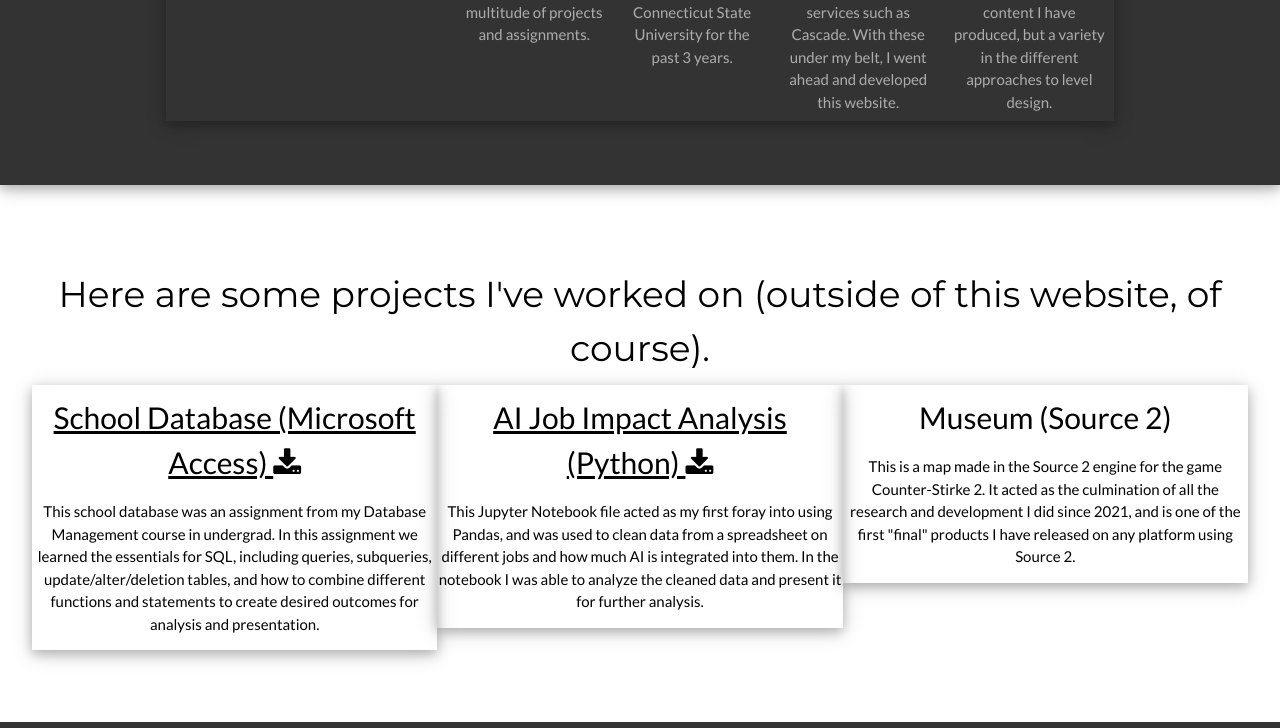
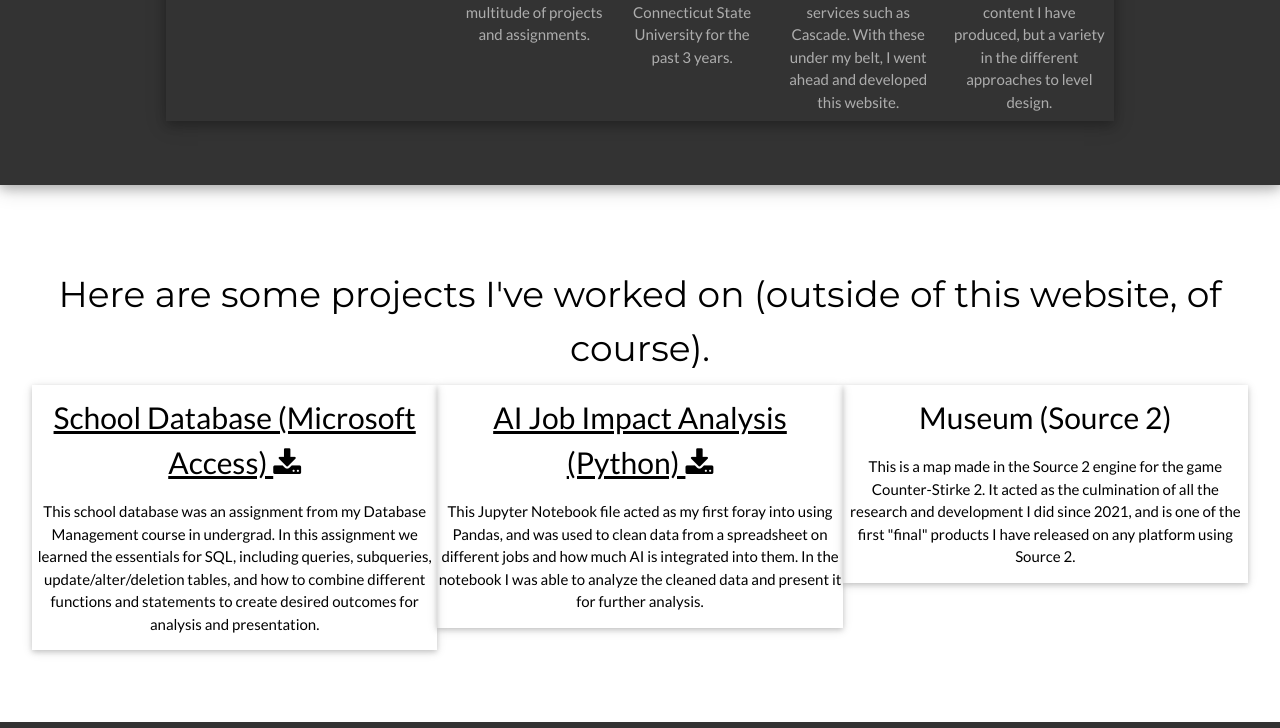
Before and after one commit to hinesjos/hinesjos.github.io, a plain HTML site: page index.html in a window 1280 px wide. Shown: the part 2024-2752 px from the top of the page. Drawn offline with nearby package versions, Linux system fonts and the light colour scheme.

Commit message:
CardShadowEdits

```diff
--- a/index.html
+++ b/index.html
@@ -146,19 +146,19 @@ th {
   <div class="w3-padding">
     <div class="w3-center w3-row">
       <h1>Here are some projects I've worked on (outside of this website, of course).</h1>
-      <div class="w3-third w3-card-4" style="text-decoration:none">
+      <div class="w3-third w3-card-2" style="text-decoration:none">
         <a href="SchoolDB.zip" download="SchoolDB"><h2>School Database (Microsoft Access) <i class="fa fa-download" aria-hidden="true"></i></h2></a>
         <p>This school database was an assignment from my Database Management course in undergrad. In this assignment we learned the essentials for SQL, including queries, subqueries, update/alter/deletion tables, and how to
           combine different functions and statements to create desired outcomes for analysis and presentation.
         </p>
       </div>
-      <div class="w3-third w3-card-4" style="text-decoration:none">
+      <div class="w3-third w3-card-2" style="text-decoration:none">
         <a href="AIImpactAnalysis.zip" download="AIJobAnalysis"><h2>AI Job Impact Analysis (Python) <i class="fa fa-download" aria-hidden="true"></i></h2></a>
         <p>This Jupyter Notebook file acted as my first foray into using Pandas, and was used to clean data from a spreadsheet on different jobs and how much AI is integrated into them.
           In the notebook I was able to analyze the cleaned data and present it for further analysis.
         </p>
       </div>
-      <div class="w3-third w3-card-4">
+      <div class="w3-third w3-card-2">
         <h2>Museum (Source 2) </h2>
         <p>This is a map made in the Source 2 engine for the game Counter-Stirke 2. It acted as the culmination of all the research and development I did since 2021, and is one of the first "final" products I have released on
           any platform using Source 2.
```
